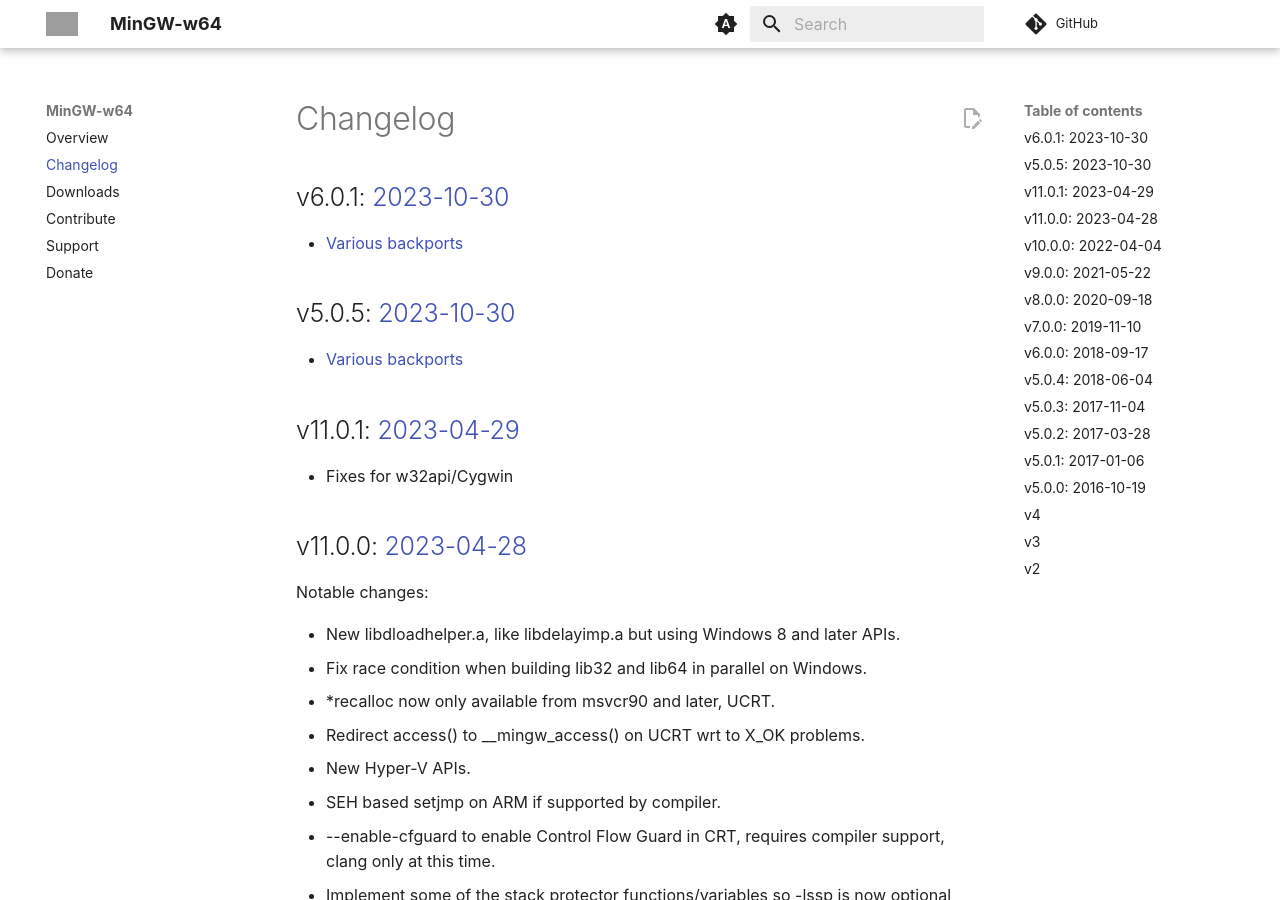
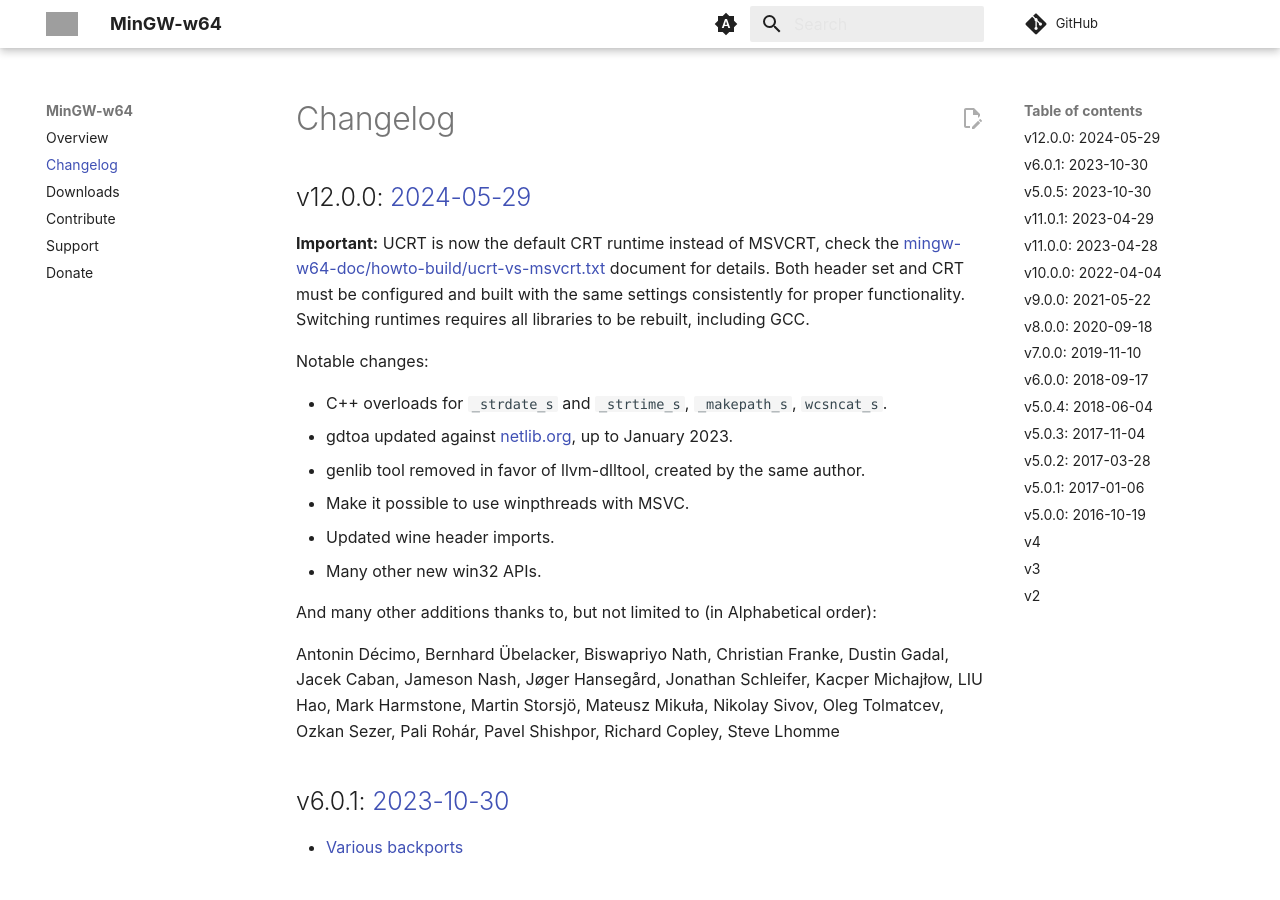
Before and after one commit to mingw-w64/mingw-w64.github.io, an MkDocs documentation site: the page built from web/changelog.md, in a window 1280 px wide and 900 px high. Built offline with MkDocs 1.6.1 and Material for MkDocs 9.7.7, drawn with Linux system fonts in a browser that asks for light colours; comment, search, counter and statistics services are not loaded; grey boxes are pictures that could not be loaded.

Commit message:
changelog: add v12.0.0

```diff
--- a/web/changelog.md
+++ b/web/changelog.md
@@ -1,4 +1,29 @@
 # Changelog
+
+## v12.0.0: [2024-05-29](https://sourceforge.net/p/mingw-w64/mailman/message/58776404/)
+
+**Important:** UCRT is now the default CRT runtime instead of MSVCRT, check the
+[mingw-w64-doc/howto-build/ucrt-vs-msvcrt.txt](https://sourceforge.net/p/mingw-w64/mingw-w64/ci/master/tree/mingw-w64-doc/howto-build/ucrt-vs-msvcrt.txt)
+document for details. Both header set and CRT must be configured and built with
+the same settings consistently for proper functionality. Switching runtimes
+requires all libraries to be rebuilt, including GCC.
+
+Notable changes:
+
+- C++ overloads for `_strdate_s` and `_strtime_s`, `_makepath_s`, `wcsncat_s`.
+- gdtoa updated against [netlib.org](https://netlib.org/), up to January 2023.
+- genlib tool removed in favor of llvm-dlltool, created by the same author.
+- Make it possible to use winpthreads with MSVC.
+- Updated wine header imports.
+- Many other new win32 APIs.
+
+And many other additions thanks to, but not limited to (in Alphabetical order):
+
+Antonin Décimo, Bernhard Übelacker, Biswapriyo Nath, Christian Franke, Dustin
+Gadal, Jacek Caban, Jameson Nash, Jøger Hansegård, Jonathan Schleifer, Kacper
+Michajłow, LIU Hao, Mark Harmstone, Martin Storsjö, Mateusz Mikuła, Nikolay
+Sivov, Oleg Tolmatcev, Ozkan Sezer, Pali Rohár, Pavel Shishpor, Richard Copley,
+Steve Lhomme
 
 ## v6.0.1: [2023-10-30](https://sourceforge.net/p/mingw-w64/mingw-w64/ci/v6.0.1)
 
```
